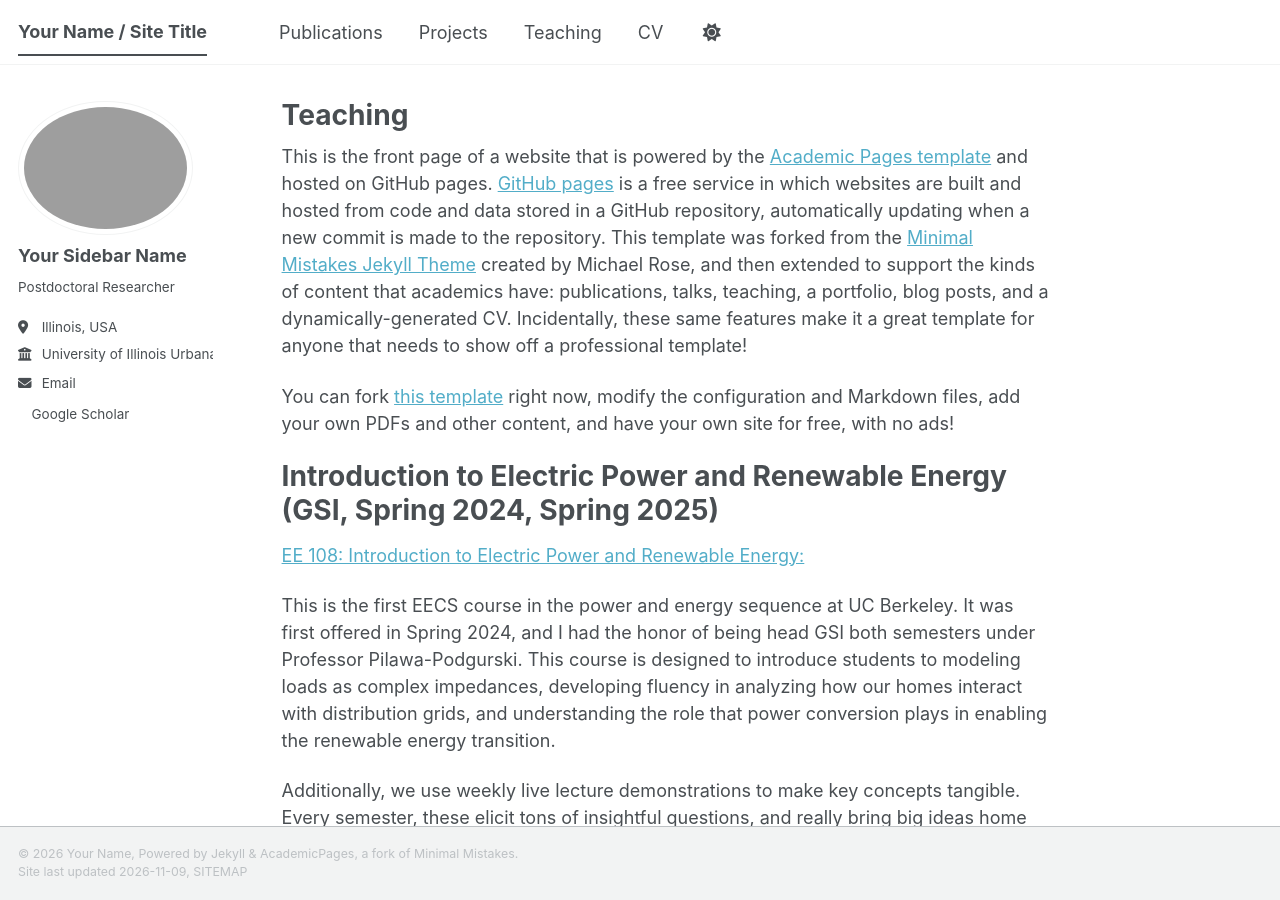
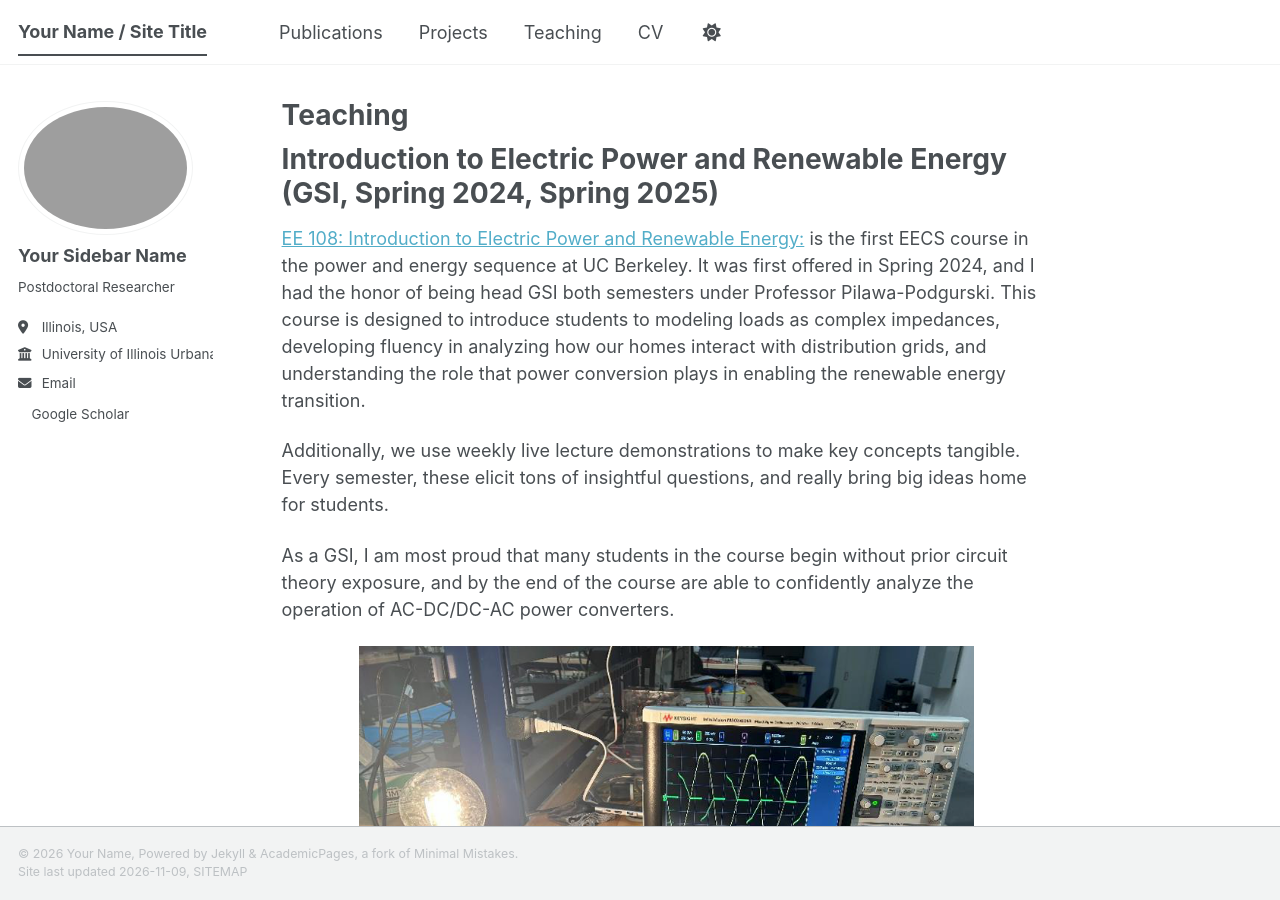
Before and after one commit to fgiardine/fgiardine.github.io, a Jekyll site: the page built from _pages/teaching_berkeley.md, in a window 1280 px wide and 900 px high. Built offline with Jekyll 4.4.1, drawn with Linux system fonts in a browser that asks for light colours; a script bundle is joined from its source files by our own code; a style sheet for code colours, icons or effects is not loaded.

Commit message:
Update teaching_berkeley.md

```diff
--- a/_pages/teaching_berkeley.md
+++ b/_pages/teaching_berkeley.md
@@ -7,16 +7,10 @@ redirect_from:
   - /teaching.html
 ---
 
-This is the front page of a website that is powered by the [Academic Pages template](https://github.com/academicpages/academicpages.github.io) and hosted on GitHub pages. [GitHub pages](https://pages.github.com) is a free service in which websites are built and hosted from code and data stored in a GitHub repository, automatically updating when a new commit is made to the repository. This template was forked from the [Minimal Mistakes Jekyll Theme](https://mmistakes.github.io/minimal-mistakes/) created by Michael Rose, and then extended to support the kinds of content that academics have: publications, talks, teaching, a portfolio, blog posts, and a dynamically-generated CV. Incidentally, these same features make it a great template for anyone that needs to show off a professional template!
-
- You can fork [this template](https://github.com/academicpages/academicpages.github.io) right now, modify the configuration and Markdown files, add your own PDFs and other content, and have your own site for free, with no ads!
-
 Introduction to Electric Power and Renewable Energy (GSI, Spring 2024, Spring 2025)
 ======
 
-<a href="https://www2.eecs.berkeley.edu/Courses/EE108/">EE 108: Introduction to Electric Power and Renewable Energy:</a>
-
-This is the first EECS course in the power and energy sequence at UC Berkeley. It was first offered in Spring 2024, and I had the honor of being head GSI both semesters under Professor Pilawa-Podgurski. This course is designed to introduce students to modeling loads as complex impedances, developing fluency in analyzing how our homes interact with distribution grids, and understanding the role that power conversion plays in enabling the renewable energy transition.
+<a href="https://www2.eecs.berkeley.edu/Courses/EE108/">EE 108: Introduction to Electric Power and Renewable Energy:</a> is the first EECS course in the power and energy sequence at UC Berkeley. It was first offered in Spring 2024, and I had the honor of being head GSI both semesters under Professor Pilawa-Podgurski. This course is designed to introduce students to modeling loads as complex impedances, developing fluency in analyzing how our homes interact with distribution grids, and understanding the role that power conversion plays in enabling the renewable energy transition.
 
 Additionally, we use weekly live lecture demonstrations to make key concepts tangible. Every semester, these elicit tons of insightful questions, and really bring big ideas home for students.
 
```
